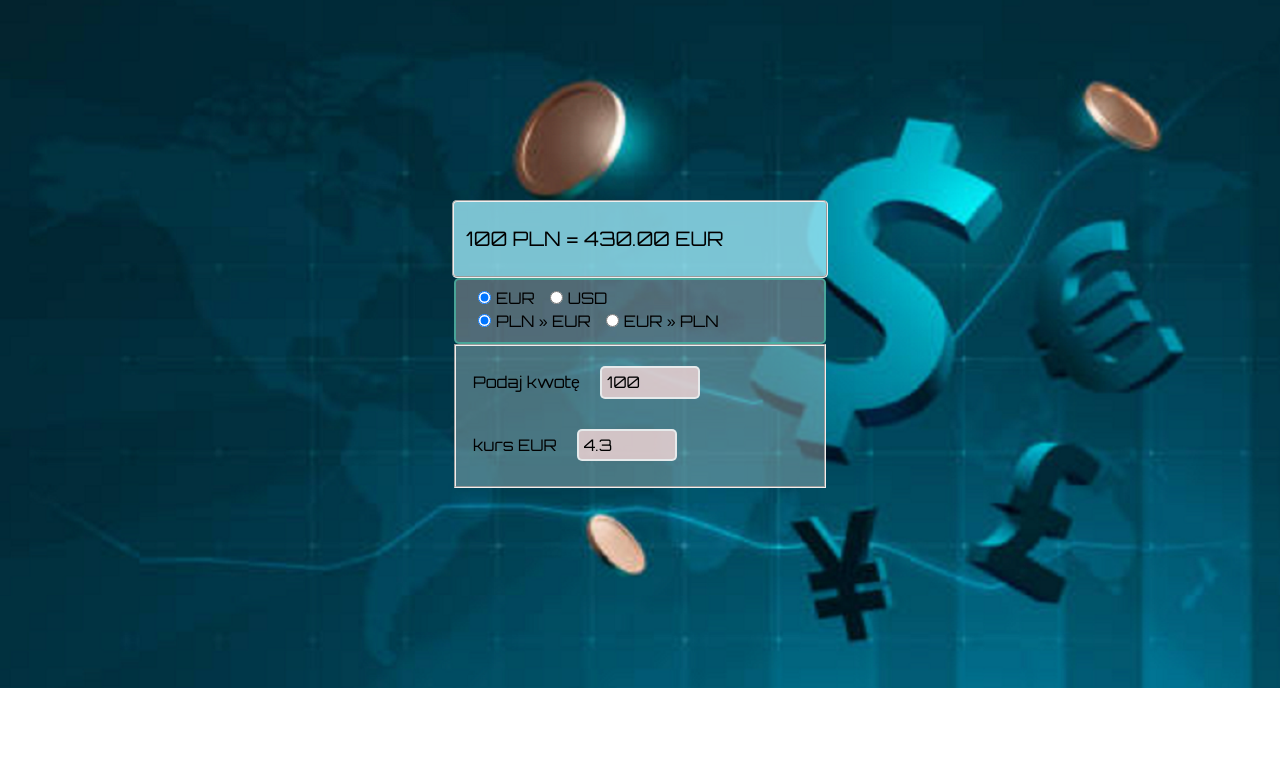
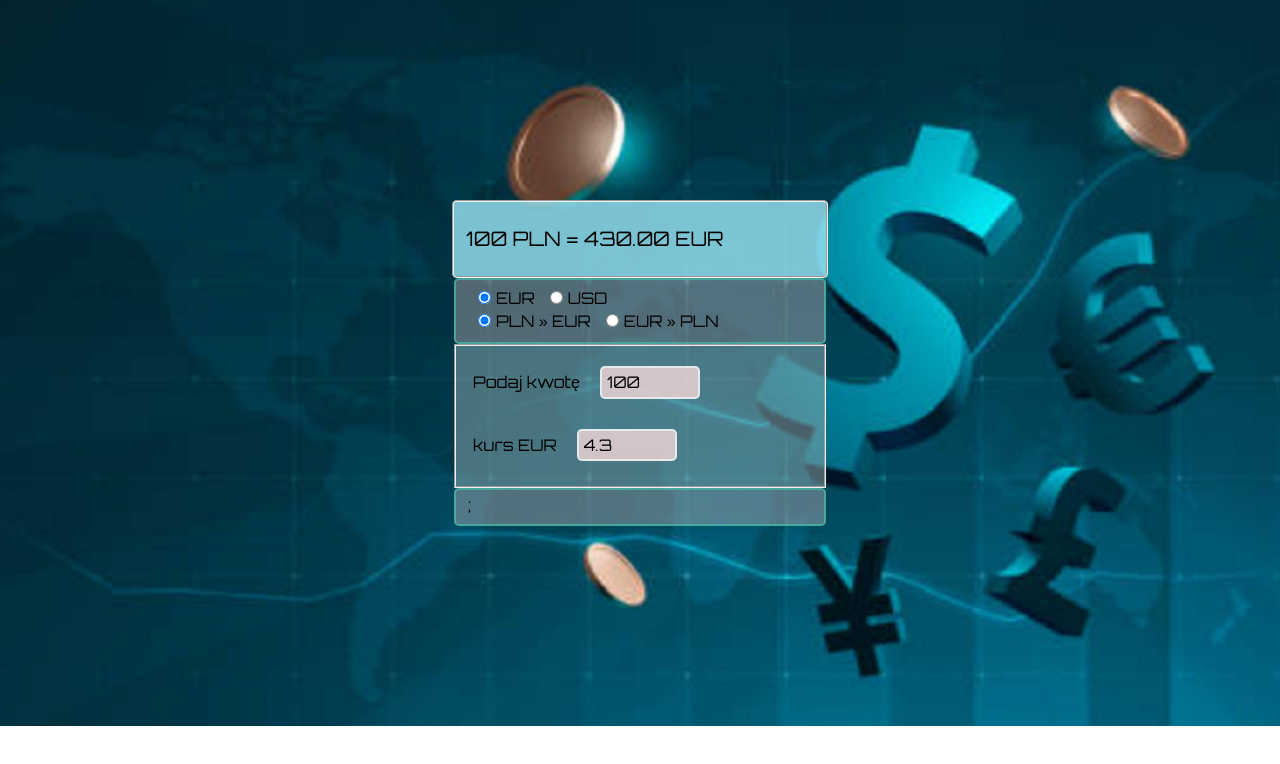
Before and after one commit to Adam-Bogocz/currency-converter-react, a React (Create React App) app: page / in a window 1280 px wide. Shown: the top 764 px of the page. Built offline with nearby package versions, Linux system fonts and the light colour scheme.

Commit message:
try with array

```diff
--- a/src/App.js
+++ b/src/App.js
@@ -4,6 +4,7 @@ import FormRadio from "./FormRadio";
 import Section from "./Section";
 import Container from "./Container";
 import Result from "./Result";
+import FormRadioTasks from "./FormRadioTasks";
 
 function App() {
   const [cash, setCash] = useState("100");
@@ -12,6 +13,15 @@ function App() {
   const [direction, setDirection] = useState(true);
   const [result, setResult] = useState(Number);
   const [visualResult, setVisualResult] = useState("");
+
+  const [cur, setCur] = useState("USD");
+  const [tasks, setTasks] = useState([
+    {id: 1, cur: "EUR", rate: 4.71},
+    {id: 2, cur: "USD", rate: 4.47},
+  ]);
+
+  console.log([tasks]);
+  console.log(`cur = ${cur}`);
 
   const toggleDirection = () => {
     setDirection((direction) => !direction);
@@ -28,11 +38,11 @@ function App() {
     });
   };
 
-  console.log(`cash = ${cash}`);
-  console.log(`kurs${currency} = ${exchangeRate}`);
-  console.log(`waluta = ${currency}`);
-  console.log(`direction = ${direction}`);
-  console.log(`wynik = ${result}`);
+  // console.log(`cash = ${cash}`);
+  // console.log(`kurs${currency} = ${exchangeRate}`);
+  // console.log(`waluta = ${currency}`);
+  // console.log(`direction = ${direction}`);
+  // console.log(`wynik = ${result}`);
 
   return (
     <Container>
@@ -82,6 +92,11 @@ function App() {
           />
         </>
       </Section>
+      <Section className="section__formRadio">
+        <FormRadioTasks tasks={tasks}
+        target={cur}
+        setTartet={setCur} />
+      </Section>
     </Container>
   );
 }
--- /dev/null
+++ b/src/FormRadioTasks/index.js
@@ -0,0 +1,58 @@
+import "./style.css";
+
+const FormRadioTasks = ({ tasks, target, setCur }) => {
+  const onFormSubmit = (event) => {
+    event.preventDefault();
+  };
+
+  return (
+    <form onSubmit={onFormSubmit}>
+      {tasks.map((task) => {
+        <label className="formRadioTasks__labelText">
+          <input
+            className="formRadioTasks__field"
+            type="radio"
+            name={"formRadioNew"}
+            checked={target}
+            value={task.cur}
+            onChange={({ target }) => setCur(target.value)}
+          />
+          {task.cur}
+        </label>;
+      })}
+      ;
+    </form>
+    //   <ul className="tasks">
+    //
+    //       <li
+    //         key={task.id}
+    //         className={`tasks__item${
+    //           hideDone && task.done ? " tasks__item--hidden" : ""
+    //         }`}
+    //       >
+    //         <button
+    //           className="tasks__button tasks__button--toggleDone"
+    //           onClick={() => toggleTaskDone(task.id)}
+    //         >
+    //           {task.done ? "✔" : ""}
+    //         </button>
+    //         <span
+    //           className={`tasks__content${
+    //             task.done ? " tasks__content--done" : ""
+    //           }`}
+    //         >
+    //           {task.content}
+    //         </span>
+    //         <button
+    //           className="tasks__button tasks__button--remove"
+    //           onClick={() => removeTask(task.id)}
+    //         >
+    //           🗑
+    //         </button>
+    //       </li>
+    //
+    //   </ul>
+  );
+};
+
+export default FormRadioTasks;
--- /dev/null
+++ b/src/FormRadioTasks/style.css
@@ -0,0 +1,13 @@
+.formRadioTasks__labelText {
+    width: 100%;
+    max-width: 170px;
+    padding: 5px;
+}
+
+.formRadioTasks__field {
+    margin: 5px;
+    border: 2px solid #ebf4f5cc;
+    padding: 0px 0px;
+    /* width: 10%; */
+    border-radius: 15px;
+}
```
